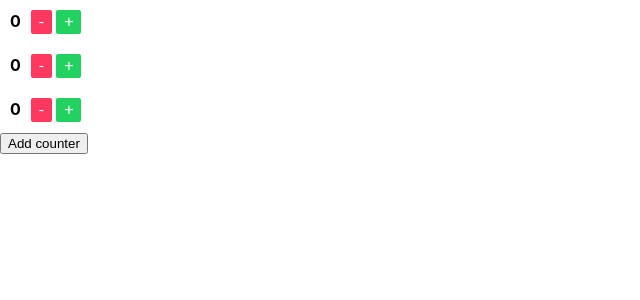
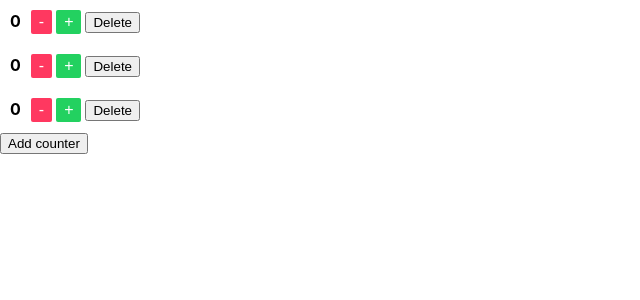
Before and after one commit to eukartsan/counters, a React (Create React App) app: page / in a window 1280 px wide. Shown: the top 300 px of the page, without its empty margins (0-640 px from the left). Built offline with nearby package versions, Linux system fonts and the light colour scheme.

Commit message:
add delete counter

```diff
--- a/src/components/App.js
+++ b/src/components/App.js
@@ -32,6 +32,14 @@ class App extends React.Component {
         })
     }
 
+    deleteCounter = (id) => {
+        this.setState((prevState) => {
+            return {
+                data: prevState.data.filter(el => el.id !== id)
+            };
+        })
+    }
+
     render() {
         return (
             <div>
@@ -39,9 +47,11 @@ class App extends React.Component {
                     <Counter
                         key={counter.id}
                         value={counter.value}
+                        deleteCounter={this.deleteCounter}
                     />))}
                 <Total
                     addCounter={this.addCounter}
+
                 />
             </div>);
     }
--- a/src/components/Counter.js
+++ b/src/components/Counter.js
@@ -16,8 +16,15 @@ export default class Counter extends React.Component {
     //     this.setState(({value}) => ({value: value + 1}))
     // }
 
+    onDeleteCounter = () => (event) => {
+        const {deleteCounter} = this.props;
+        event.preventDefault();
+        deleteCounter();
+    }
+
     render() {
         const {value} = this.props;
+
         return (
 
             <div className="counter">
@@ -31,6 +38,10 @@ export default class Counter extends React.Component {
                         onClick={this.onIncrement}
                         className="button is-success is-small">+
                     </button>
+                    <button
+                        onClick={this.onDeleteCounter()}>
+                        Delete
+                    </button>
                 </div>
             </div>);
     }
--- a/src/components/Main.js
+++ b/src/components/Main.js
@@ -1,7 +1,7 @@
 import React from 'react'
-import {Provider} from 'react-redux'
+import { Provider } from 'react-redux'
 import App from './App'
-import {createStore} from 'redux'
+import { createStore } from 'redux'
 //import {store} from '../store/configureStore'
 
 const initialState = {
```
